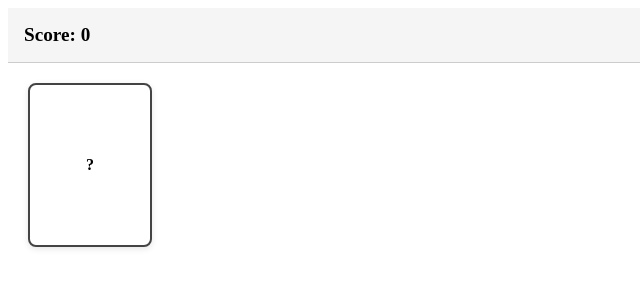
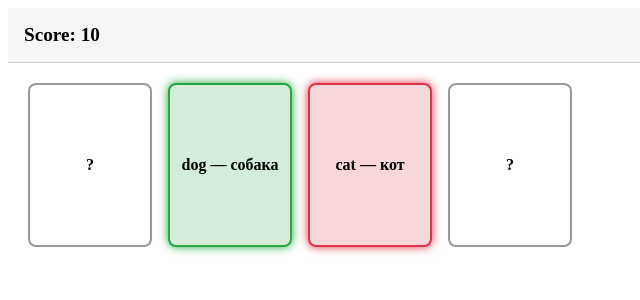
Before and after one commit to FomaUnbeliever/PurpleSchoolCardgame, a Vue app: page / in a window 1280 px wide. Shown: the top 300 px of the page, without its empty margins (0-640 px from the left). Built offline with nearby package versions, Linux system fonts and the light colour scheme.

Commit message:
7й прикол

```diff
--- a/src/App.vue
+++ b/src/App.vue
@@ -1,13 +1,15 @@
 <!-- src/App.vue -->
 <template>
   <Header :score="score" />
-  <div style="padding: 20px; display: flex; gap: 1rem;">
-    <!-- Выводим ТОЛЬКО ОДНУ карту (по заданию) -->
+  <div class="cards-container">
     <Card
+      v-for="(card, index) in cards"
+      :key="index"
       :word="card.word"
       :translation="card.translation"
       :state="card.state"
-      @update-state="newState => card.state = newState"
+      :status="card.status"
+      @update-state="newState => cards[index].state = newState"
     />
   </div>
 </template>
@@ -17,14 +19,41 @@ import { ref } from 'vue'
 import Header from './components/Header.vue'
 import Card from './components/Card.vue'
 
-// Реактивный счёт
-const score = ref(0)
+const score = ref(10)
 
-// Одна карта (реактивная)
-const card = ref({
-  word: 'dog',
-  translation: 'собака',
-  state: 'closed',       // может быть 'opened'
-  status: 'pending'      // пока не используем активно
-})
+const cards = ref([
+  {
+    word: 'car',
+    translation: 'автомобиль',
+    state: 'closed',
+    status: 'pending'
+  },
+  {
+    word: 'dog',
+    translation: 'собака',
+    state: 'opened',
+    status: 'success'
+  },
+  {
+    word: 'cat',
+    translation: 'кот',
+    state: 'opened',
+    status: 'fail'
+  },
+  {
+    word: 'bus',
+    translation: 'автобус',
+    state: 'closed',
+    status: 'pending'
+  }
+])
 </script>
+
+<style>
+.cards-container {
+  padding: 20px;
+  display: flex;
+  gap: 1rem;
+  flex-wrap: wrap;
+}
+</style>
--- a/src/components/Card.vue
+++ b/src/components/Card.vue
@@ -1,8 +1,20 @@
 <!-- src/components/Card.vue -->
 <template>
-  <div class="card" @click="flip">
-    <div v-if="state === 'closed'" class="card-face card-front">?</div>
-    <div v-else class="card-face card-back">
+  <div
+    class="card"
+    :class="{
+      'card--closed': state === 'closed',
+      'card--opened': state === 'opened',
+      'card--pending': status === 'pending',
+      'card--success': status === 'success',
+      'card--fail': status === 'fail'
+    }"
+    @click="handleClick"
+  >
+    <div v-if="state === 'closed'" class="card-content">
+      ?
+    </div>
+    <div v-else class="card-content">
       {{ word }} — {{ translation }}
     </div>
   </div>
@@ -12,16 +24,16 @@
 const props = defineProps({
   word: { type: String, required: true },
   translation: { type: String, required: true },
-  state: { type: String, default: 'closed' } // 'closed' | 'opened'
+  state: { type: String, default: 'closed' },       // 'closed' | 'opened'
+  status: { type: String, default: 'pending' }      // 'pending' | 'success' | 'fail'
 })
 
 const emit = defineEmits(['update-state'])
 
-function flip() {
-  if (props.state === 'closed') {
-    emit('update-state', 'opened')
-  } else {
-    emit('update-state', 'closed')
+function handleClick() {
+  if (props.status !== 'success') {
+    const newState = props.state === 'closed' ? 'opened' : 'closed'
+    emit('update-state', newState)
   }
 }
 </script>
@@ -32,17 +44,42 @@ function flip() {
   height: 160px;
   border: 2px solid #444;
   border-radius: 8px;
-  cursor: pointer;
   display: flex;
   align-items: center;
   justify-content: center;
   font-weight: bold;
-  background: #fff;
-  box-shadow: 0 2px 6px rgba(0,0,0,0.1);
+  cursor: pointer;
+  transition: all 0.3s ease;
 }
 
-.card-face {
+.card-content {
   text-align: center;
   padding: 10px;
 }
+
+/* Состояния стиля */
+
+.card--pending {
+  background-color: #fff;
+  border-color: #999;
+}
+
+.card--success {
+  background-color: #d4edda;
+  border-color: #28a745;
+  cursor: default;
+}
+
+.card--fail {
+  background-color: #f8d7da;
+  border-color: #dc3545;
+}
+
+.card--opened.card--success {
+  box-shadow: 0 0 10px #28a745;
+}
+
+.card--opened.card--fail {
+  box-shadow: 0 0 10px #dc3545;
+}
 </style>
```
